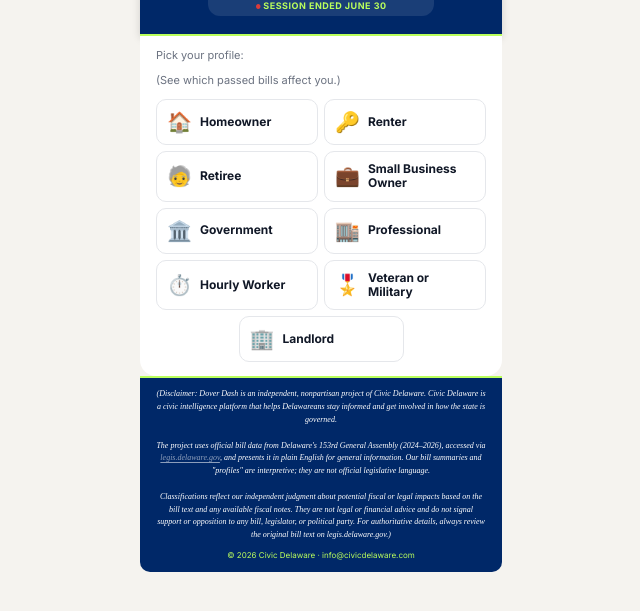
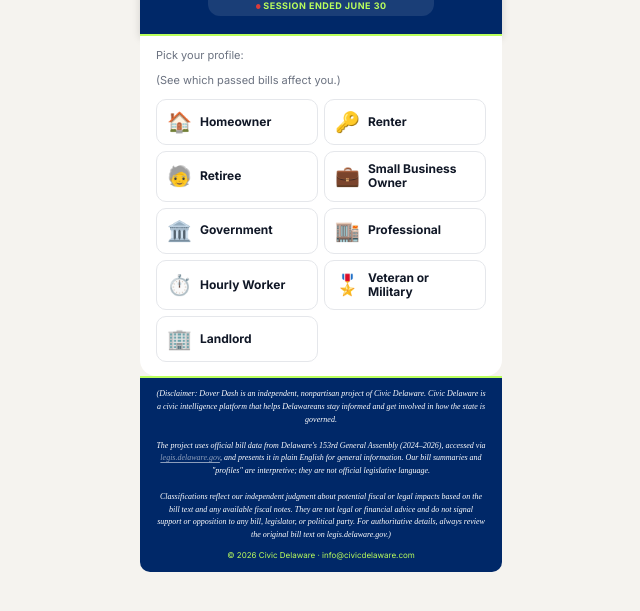
Before and after one commit to CivicDelaware/dover-dash, a plain HTML site: page tracker.html in a window 1280 px wide. Shown: the part 111-722 px from the top of the page, without its empty margins (319-959 px from the left). Drawn offline with nearby package versions, Linux system fonts and the light colour scheme; no server answers; a web font is replaced by a local one.

Commit message:
ui: move Landlord to left cell of last row, leave right side blank

```diff
--- a/tracker.html
+++ b/tracker.html
@@ -267,7 +267,7 @@
       <button class="prof-btn" data-profile-key="workpro"   onclick="selectProfile('workpro',this)"><span class="prof-em">🏬</span><div class="prof-info"><div class="prof-label">Professional</div></div></button>
       <button class="prof-btn" data-profile-key="lowwage"   onclick="selectProfile('lowwage',this)"><span class="prof-em">⏱️</span><div class="prof-info"><div class="prof-label">Hourly Worker</div></div></button>
       <button class="prof-btn" data-profile-key="veteran"   onclick="selectProfile('veteran',this)"><span class="prof-em">🎖️</span><div class="prof-info"><div class="prof-label">Veteran or Military</div></div></button>
-      <button class="prof-btn" data-profile-key="landlord"  onclick="selectProfile('landlord',this)" style="grid-column:span 2;max-width:50%;margin:0 auto;width:100%;"><span class="prof-em">🏢</span><div class="prof-info"><div class="prof-label">Landlord</div></div></button>
+      <button class="prof-btn" data-profile-key="landlord"  onclick="selectProfile('landlord',this)"><span class="prof-em">🏢</span><div class="prof-info"><div class="prof-label">Landlord</div></div></button>
     </div>
 
   </div>
```
